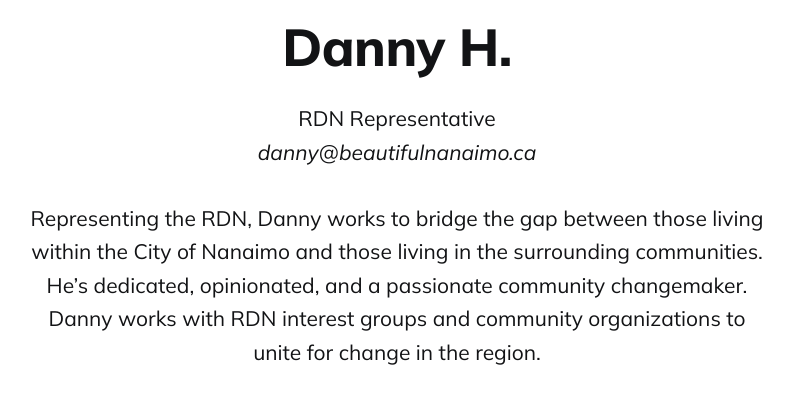
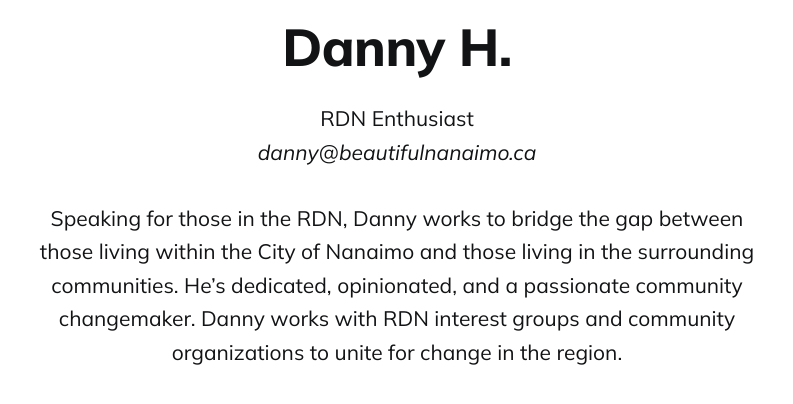
Before and after one commit to LaputanMachines/beautiful-nanaimo, a Jekyll site: the page built from _authors/danny.md, in a window 1280 px wide and 900 px high, cut to the strip 410-814 px from the top of the window. Shown: the whole strip, without its empty margins (243-1036 px from the left). Built offline with Jekyll 4.4.1, drawn with Linux system fonts in a browser that asks for light colours.

Commit message:
Rename Danny's position

```diff
--- a/_authors/danny.md
+++ b/_authors/danny.md
@@ -2,9 +2,9 @@
 username: danny
 name: Danny H.
 image: '/images/authors/danny.jpg'
-position: RDN Representative
+position: RDN Enthusiast
 email: danny@beautifulnanaimo.ca
 permalink: /members/danny
 ---
 
-Representing the RDN, Danny works to bridge the gap between those living within the City of Nanaimo and those living in the surrounding communities. He's dedicated, opinionated, and a passionate community changemaker. Danny works with RDN interest groups and community organizations to unite for change in the region.
+Speaking for those in the RDN, Danny works to bridge the gap between those living within the City of Nanaimo and those living in the surrounding communities. He's dedicated, opinionated, and a passionate community changemaker. Danny works with RDN interest groups and community organizations to unite for change in the region.
```
